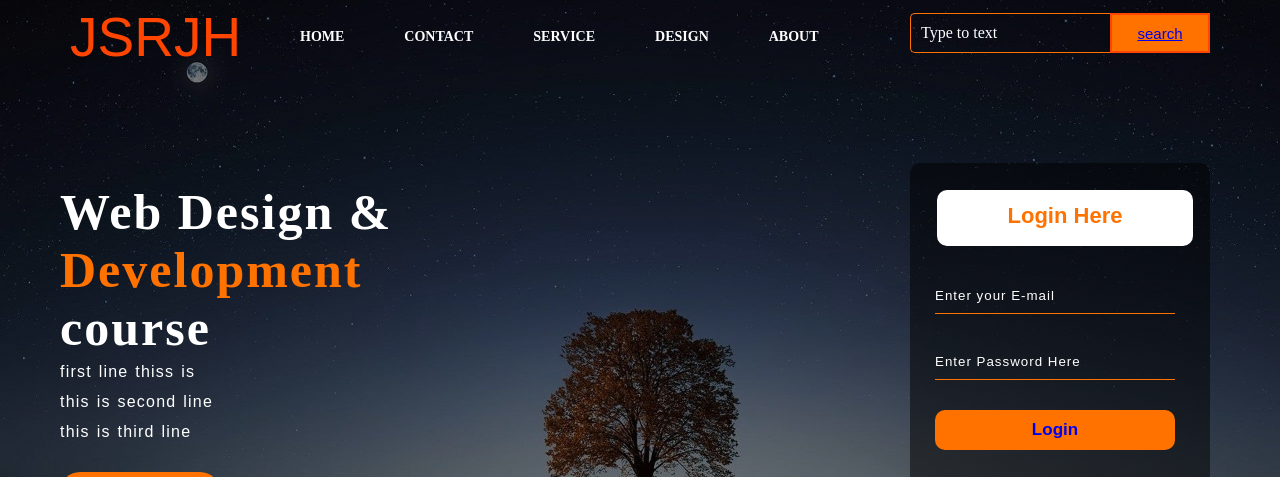
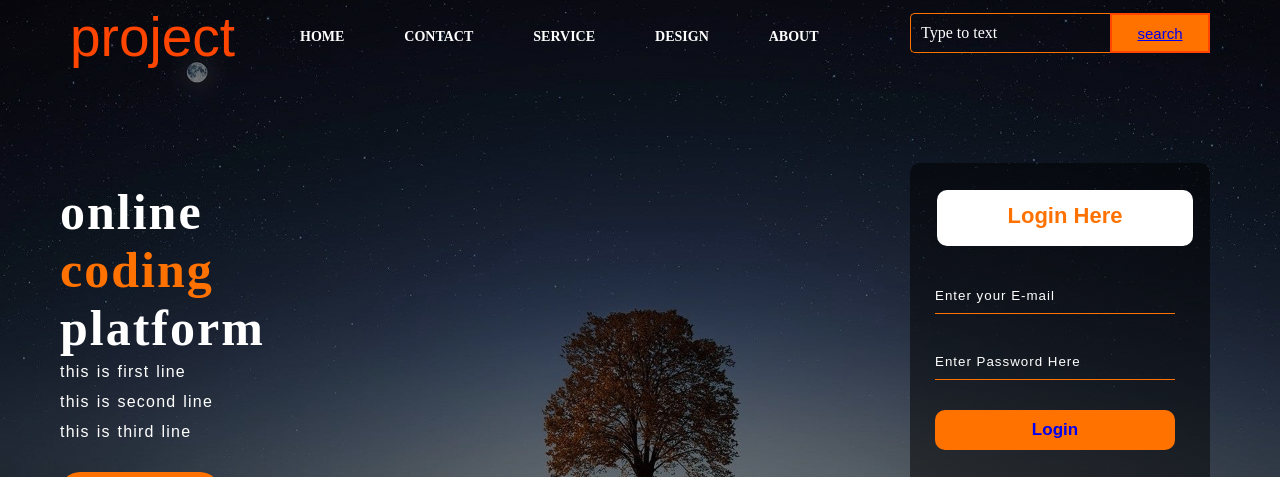
Before and after one commit to Prajwal935/HTML-and-CSS-project, a plain HTML site: page HTML_CSS_PROJ1/index.html in a window 1280 px wide. Shown: the top 477 px of the page. Drawn offline with nearby package versions, Linux system fonts and the light colour scheme.

Commit message:
Update index.html

```diff
--- a/HTML_CSS_PROJ1/index.html
+++ b/HTML_CSS_PROJ1/index.html
@@ -8,7 +8,7 @@
     <div class="main">
         <div class="navbar">
             <div class="icon">
-                <div class="logo">JSRJH</div>
+                <div class="logo">project</div>
             </div>
             <div class="menu">
                 <ul>
@@ -25,8 +25,8 @@
             </div>
         </div>
         <div class="content">
-            <h1>Web Design &<br> <span>Development</span><br>course</h1>
-            <p class="par">first line thiss is <br>this is second line<br>this is third line</p>
+            <h1>online<br> <span>coding</span><br>platform</h1>
+            <p class="par">this is first line <br>this is second line<br>this is third line</p>
             <button class="cn"><a href="#">JOIN US</a></button>
                 <div class="form">
                     <h2>Login Here</h2>
```
